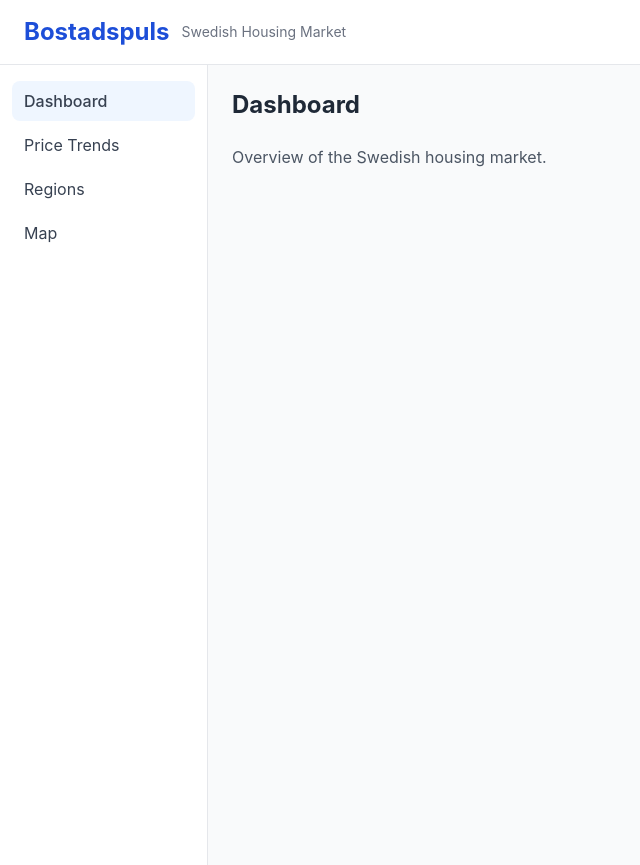
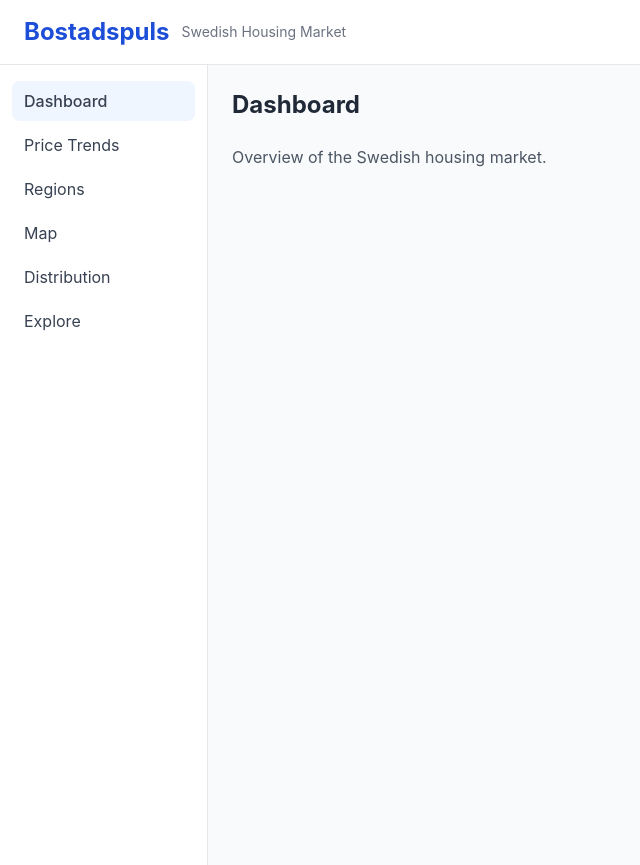
Before and after one commit to Sam-Razavi/bostadspuls, a Vue app in the folder frontend/: page / in a window 1280 px wide. Shown: the whole page, without its empty margins (0-640 px from the left). Built offline with nearby package versions, Linux system fonts and the light colour scheme; the HTML template or start-up script is replaced by a standard one.

Commit message:
fix: add DistributionView and ExploreView to router and sidebar

```diff
--- a/frontend/src/components/AppSidebar.vue
+++ b/frontend/src/components/AppSidebar.vue
@@ -20,5 +20,7 @@ const navItems = [
   { to: "/trends", label: "Price Trends" },
   { to: "/regions", label: "Regions" },
   { to: "/map", label: "Map" },
+  { to: "/distribution", label: "Distribution" },
+  { to: "/explore", label: "Explore" },
 ];
 </script>
--- a/frontend/src/router/index.ts
+++ b/frontend/src/router/index.ts
@@ -23,6 +23,16 @@ const router = createRouter({
       name: "map",
       component: () => import("../views/MapView.vue"),
     },
+    {
+      path: "/distribution",
+      name: "distribution",
+      component: () => import("../views/DistributionView.vue"),
+    },
+    {
+      path: "/explore",
+      name: "explore",
+      component: () => import("../views/ExploreView.vue"),
+    },
   ],
 });
 
```
